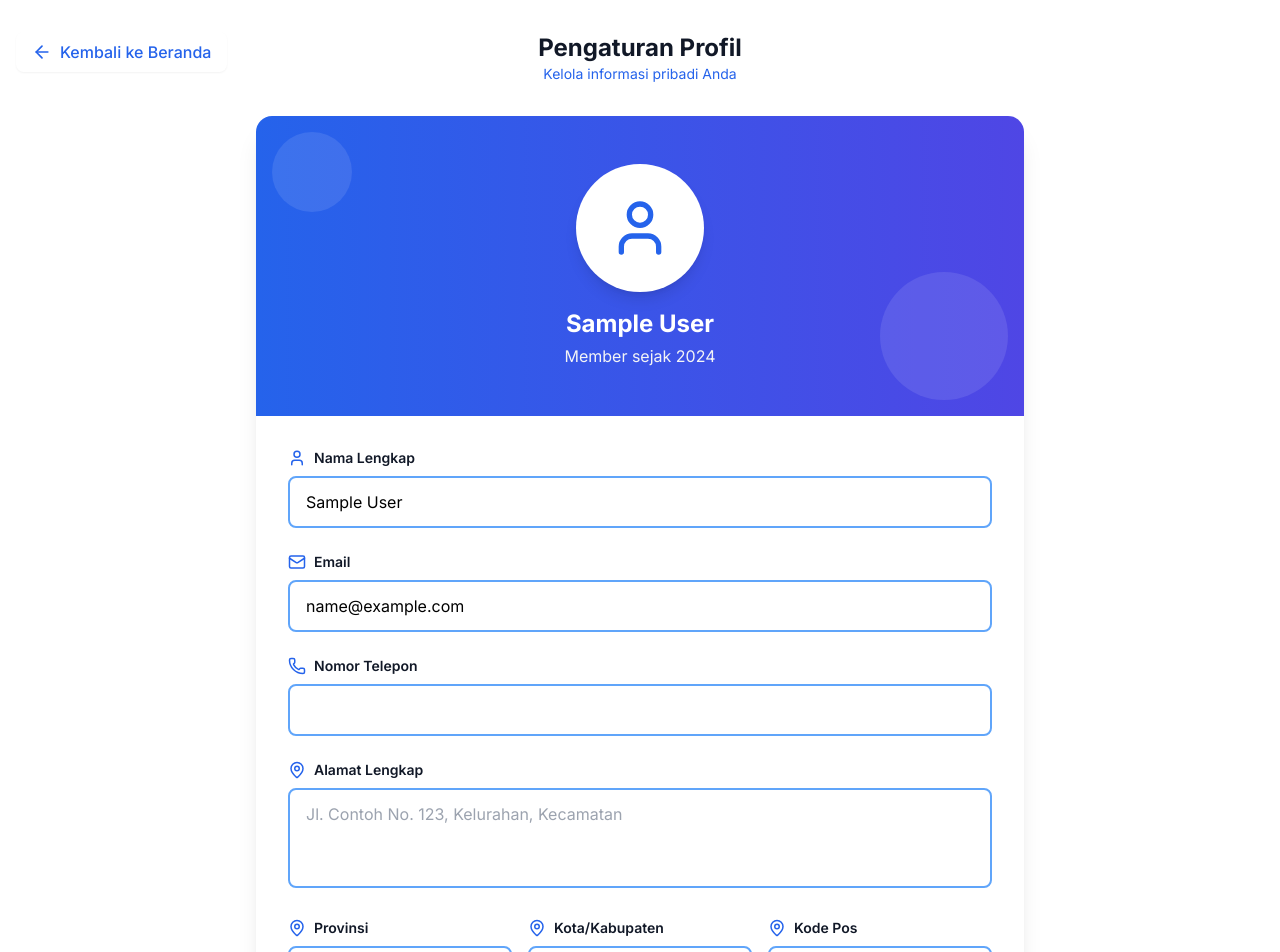
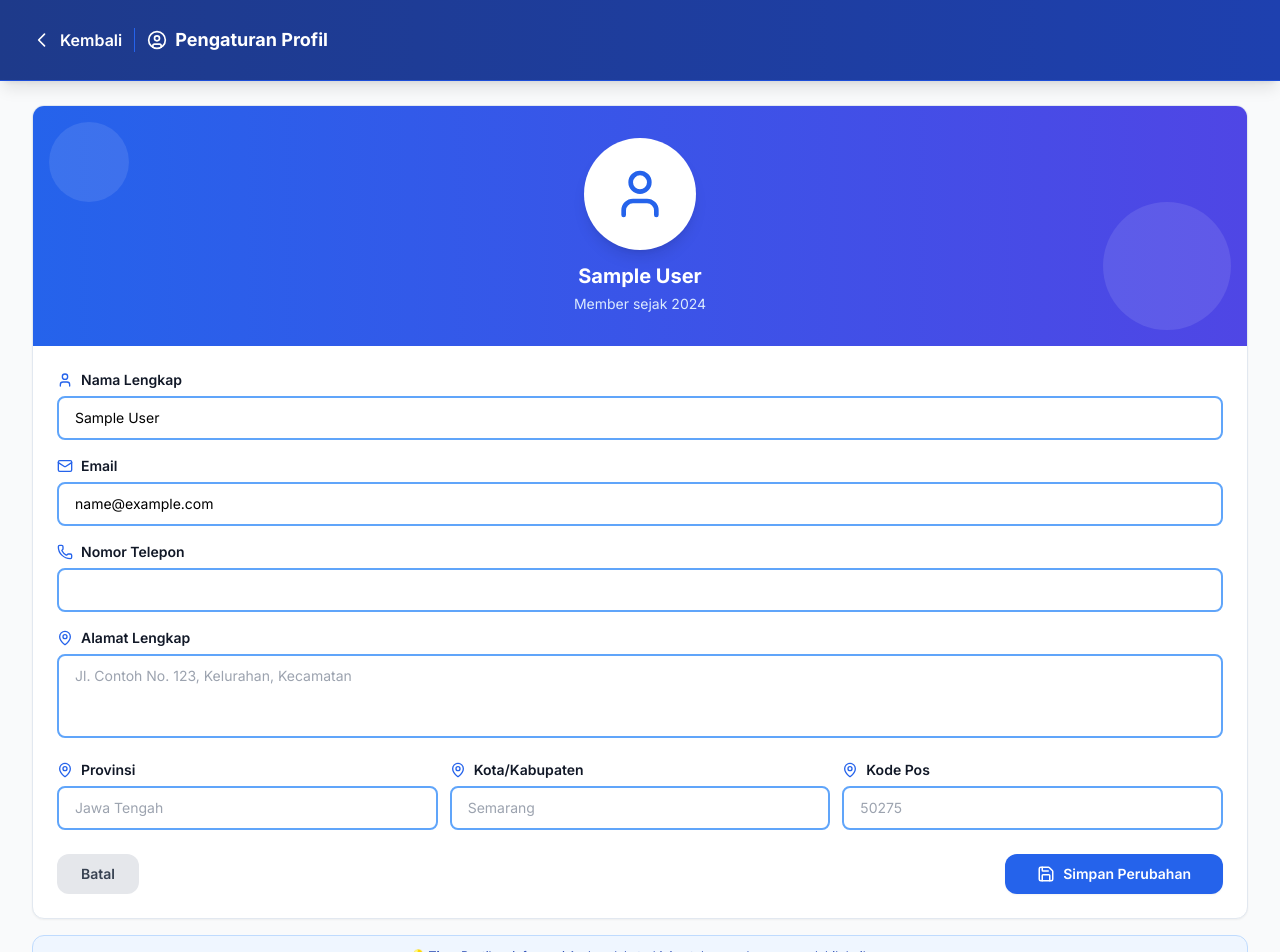
Before and after one commit to Tengku-Abah/Tubes-PBP, a Next.js app: page /Profile in a window 1280 px wide. Shown: the top 952 px of the page. Built offline with nearby package versions, Linux system fonts and the light colour scheme; no server answers; the database is empty; sample sign-in values are in the browser's storage.

Commit message:
UPDATE : Profile page UI and fix bug avatar

```diff
--- a/src/app/Profile/page.tsx
+++ b/src/app/Profile/page.tsx
@@ -1,5 +1,5 @@
 'use client'
-import { User, Mail, Phone, MapPin, Edit2, Save, ArrowLeft, Camera, Trash2 } from 'lucide-react';
+import { User, Mail, Phone, MapPin, Edit2, Save, ArrowLeft, Camera, Trash2, UserCircle } from 'lucide-react';
 import { useState, useEffect, useRef } from 'react';
 import { useRouter } from 'next/navigation';
 import { getCurrentUser } from '../../lib/auth';
@@ -233,8 +233,17 @@ export default function ProfileSettings() {
           setAvatarPath(upData.path);
           sessionStorage.setItem('user_avatar_url', upData.url);
           sessionStorage.setItem('user_avatar_path', upData.path);
+
+          // Update user object in sessionStorage with avatar
+          const currentUser = getCurrentUser();
+          if (currentUser) {
+            const updatedUser = { ...currentUser, avatar_url: upData.url, avatar: upData.url };
+            sessionStorage.setItem('user', JSON.stringify(updatedUser));
+            // Dispatch custom event to notify other components
+            window.dispatchEvent(new CustomEvent('userAvatarUpdated', { detail: { avatarUrl: upData.url } }));
+          }
+
           try {
-            const currentUser = getCurrentUser();
             if (currentUser?.id) {
               await fetch('/api/user', {
                 method: 'PUT',
@@ -277,9 +286,18 @@ export default function ProfileSettings() {
       setAvatarPath(signData.path);
       sessionStorage.setItem('user_avatar_url', urlData.publicUrl);
       sessionStorage.setItem('user_avatar_path', signData.path);
+
+      // Update user object in sessionStorage with avatar
+      const currentUser = getCurrentUser();
+      if (currentUser) {
+        const updatedUser = { ...currentUser, avatar_url: urlData.publicUrl, avatar: urlData.publicUrl };
+        sessionStorage.setItem('user', JSON.stringify(updatedUser));
+        // Dispatch custom event to notify other components
+        window.dispatchEvent(new CustomEvent('userAvatarUpdated', { detail: { avatarUrl: urlData.publicUrl } }));
+      }
+
       // Simpan path ke database users.user_avatar
       try {
-        const currentUser = getCurrentUser();
         if (currentUser?.id) {
           await fetch('/api/user', {
             method: 'PUT',
@@ -319,9 +337,18 @@ export default function ProfileSettings() {
       setAvatarPath(null);
       sessionStorage.removeItem('user_avatar_url');
       sessionStorage.removeItem('user_avatar_path');
+
+      // Update user object in sessionStorage to remove avatar
+      const currentUser = getCurrentUser();
+      if (currentUser) {
+        const updatedUser = { ...currentUser, avatar_url: undefined, avatar: undefined };
+        sessionStorage.setItem('user', JSON.stringify(updatedUser));
+        // Dispatch custom event to notify other components
+        window.dispatchEvent(new CustomEvent('userAvatarUpdated', { detail: { avatarUrl: null } }));
+      }
+
       // Hapus path avatar di database
       try {
-        const currentUser = getCurrentUser();
         if (currentUser?.id) {
           await fetch('/api/user', {
             method: 'PUT',
@@ -363,44 +390,55 @@ export default function ProfileSettings() {
 
   if (loading) {
     return (
-      <div className="min-h-screen bg-white flex items-center justify-center">
+      <div className="min-h-screen bg-gray-50 flex items-center justify-center">
         <div className="text-center">
-          <div className="animate-spin rounded-full h-12 w-12 border-b-2 border-primary-600 mx-auto mb-4"></div>
-          <p className="text-primary-600">Memuat data profil...</p>
+          <div className="animate-spin rounded-full h-12 w-12 border-b-2 border-blue-600 mx-auto mb-4"></div>
+          <p className="text-blue-600 font-semibold">Memuat data profil...</p>
         </div>
       </div>
     );
   }
 
   return (
-    <div className="min-h-screen bg-white py-8 px-4">
-      {/* Back Button - Positioned at screen edge */}
-      <button
-        onClick={handleBackToHome}
-        className="fixed top-8 left-4 z-10 flex items-center gap-2 px-4 py-2 text-primary-600 hover:text-primary-800 hover:bg-white/50 rounded-lg transition-all duration-200 group shadow-sm"
-      >
-        <ArrowLeft size={20} className="group-hover:-translate-x-1 transition-transform duration-200" />
-        <span className="font-medium">Kembali ke Beranda</span>
-      </button>
+    <div className="min-h-screen bg-gray-50">
+      {/* Header - Sticky */}
+      <header className="sticky top-0 z-50 bg-gradient-to-r from-blue-900 to-blue-800 border-b border-blue-700 shadow-lg">
+        <div className="max-w-[1400px] mx-auto px-6 lg:px-8">
+          <div className="flex items-center justify-between h-16 md:h-20">
+            {/* Back Button & Title */}
+            <div className="flex items-center gap-3">
+              <button
+                onClick={handleBackToHome}
+                className="flex items-center gap-2 text-white hover:text-blue-100 transition-colors group"
+              >
+                <svg className="w-6 h-6 md:w-5 md:h-5 transition-transform group-hover:-translate-x-1" fill="none" stroke="currentColor" viewBox="0 0 24 24">
+                  <path strokeLinecap="round" strokeLinejoin="round" strokeWidth={2} d="M15 19l-7-7 7-7" />
+                </svg>
+                <span className="font-semibold text-sm md:text-base">Kembali</span>
+              </button>
+              <div className="hidden sm:block w-px h-6 bg-blue-600"></div>
+              <h1 className="hidden sm:flex items-center gap-2 text-base md:text-lg font-bold text-white">
+                <UserCircle className="w-5 h-5" />
+                Pengaturan Profil
+              </h1>
+            </div>
+          </div>
+        </div>
+      </header>
 
-      <div className="max-w-3xl mx-auto">
-        {/* Page Title - Centered */}
-        <div className="text-center mb-8">
-          <h1 className="text-2xl font-bold text-gray-900">Pengaturan Profil</h1>
-          <p className="text-sm text-primary-600">Kelola informasi pribadi Anda</p>
-        </div>
+      <div className="max-w-[1400px] mx-auto px-6 lg:px-8 py-6">
 
         {/* Profile Card */}
-        <div className="bg-white rounded-2xl shadow-xl overflow-hidden">
+        <div className="bg-white rounded-xl shadow-sm border border-slate-200 overflow-hidden">
           {/* Header with Avatar */}
-          <div className="bg-gradient-to-r from-blue-600 to-indigo-600 px-8 py-12 text-center relative">
+          <div className="bg-gradient-to-r from-blue-600 to-indigo-600 px-6 py-8 text-center relative">
             <div className="absolute top-0 left-0 w-full h-full opacity-10">
               <div className="absolute top-4 left-4 w-20 h-20 bg-white rounded-full"></div>
               <div className="absolute bottom-4 right-4 w-32 h-32 bg-white rounded-full"></div>
             </div>
             <div className="relative">
               <div
-                className="w-32 h-32 bg-white rounded-full mx-auto mb-4 flex items-center justify-center shadow-lg overflow-hidden relative cursor-pointer hover:ring-2 hover:ring-white/70 transition"
+                className="w-28 h-28 bg-white rounded-full mx-auto mb-3 flex items-center justify-center shadow-lg overflow-hidden relative cursor-pointer hover:ring-4 hover:ring-white/30 transition group"
                 onClick={handleAvatarClick}
                 title={isEditing ? 'Klik untuk mengganti foto' : undefined}
               >
@@ -408,7 +446,7 @@ export default function ProfileSettings() {
                   // eslint-disable-next-line @next/next/no-img-element
                   <img src={avatarUrl} alt="Foto Profil" className="w-full h-full object-cover" />
                 ) : (
-                  <User size={64} className="text-primary-600" />
+                  <User size={56} className="text-primary-600" />
                 )}
                 {uploadingAvatar && (
                   <div className="absolute inset-0 bg-white/80 backdrop-blur-[1px] flex items-center justify-center">
@@ -416,6 +454,12 @@ export default function ProfileSettings() {
                       className="w-10 h-10 border-4 border-primary-500 border-t-transparent rounded-full animate-spin"
                       aria-label="Mengunggah foto"
                     />
+                  </div>
+                )}
+                {/* Overlay hint on hover */}
+                {isEditing && !uploadingAvatar && (
+                  <div className="absolute inset-0 bg-black/0 group-hover:bg-black/40 flex items-center justify-center transition-all">
+                    <Camera className="w-8 h-8 text-white opacity-0 group-hover:opacity-100 transition-opacity" />
                   </div>
                 )}
               </div>
@@ -427,18 +471,32 @@ export default function ProfileSettings() {
                 className="hidden"
                 onChange={handleAvatarInputChange}
               />
-              <h2 className="text-2xl font-bold text-white">{profile.name}</h2>
-              <p className="text-gray-100 mt-1">Member sejak 2024</p>
+              <h2 className="text-xl font-bold text-white">{profile.name}</h2>
+              <p className="text-blue-100 text-sm mt-1">Member sejak 2024</p>
+
+              {/* Avatar Actions - Only show when editing */}
+              {isEditing && avatarUrl && !uploadingAvatar && (
+                <button
+                  onClick={(e) => {
+                    e.stopPropagation();
+                    handleAvatarRemove();
+                  }}
+                  className="mt-3 inline-flex items-center gap-1.5 px-3 py-1.5 bg-red-500/90 hover:bg-red-600 text-white text-xs font-semibold rounded-lg transition-all"
+                >
+                  <Trash2 className="w-3 h-3" />
+                  Hapus Foto
+                </button>
+              )}
             </div>
           </div>
 
           {/* Form Section */}
-          <div className="p-8">
-            <div className="space-y-6">
+          <div className="p-6">
+            <div className="space-y-4">
               {/* Nama */}
               <div className="group">
-                <label className="flex items-center text-sm font-semibold text-gray-900 mb-2">
-                  <User size={18} className="mr-2 text-primary-600" />
+                <label className="flex items-center text-sm font-semibold text-gray-900 mb-1.5">
+                  <User size={16} className="mr-2 text-primary-600" />
                   Nama Lengkap
                 </label>
                 <input
@@ -446,7 +504,7 @@ export default function ProfileSettings() {
                   value={isEditing ? tempProfile.name : profile.name}
                   onChange={(e) => handleChange('name', e.target.value)}
                   disabled={!isEditing}
-                  className={`w-full px-4 py-3 rounded-lg border-2 transition-all ${isEditing
+                  className={`w-full px-4 py-2.5 text-sm rounded-lg border-2 transition-all ${isEditing
                       ? 'border-primary-400 focus:border-primary-600 focus:outline-none bg-white'
                       : 'border-gray-200 bg-gray-50 text-gray-700'
                     }`}
@@ -455,8 +513,8 @@ export default function ProfileSettings() {
 
               {/* Email */}
               <div className="group">
-                <label className="flex items-center text-sm font-semibold text-gray-900 mb-2">
-                  <Mail size={18} className="mr-2 text-primary-600" />
+                <label className="flex items-center text-sm font-semibold text-gray-900 mb-1.5">
+                  <Mail size={16} className="mr-2 text-primary-600" />
                   Email
                 </label>
                 <input
@@ -464,7 +522,7 @@ export default function ProfileSettings() {
                   value={isEditing ? tempProfile.email : profile.email}
                   onChange={(e) => handleChange('email', e.target.value)}
                   disabled={!isEditing}
-                  className={`w-full px-4 py-3 rounded-lg border-2 transition-all ${isEditing
+                  className={`w-full px-4 py-2.5 text-sm rounded-lg border-2 transition-all ${isEditing
                       ? 'border-primary-400 focus:border-primary-600 focus:outline-none bg-white'
                       : 'border-gray-200 bg-gray-50 text-gray-700'
                     }`}
@@ -473,8 +531,8 @@ export default function ProfileSettings() {
 
               {/* No HP */}
               <div className="group">
-                <label className="flex items-center text-sm font-semibold text-gray-900 mb-2">
-                  <Phone size={18} className="mr-2 text-primary-600" />
+                <label className="flex items-center text-sm font-semibold text-gray-900 mb-1.5">
+                  <Phone size={16} className="mr-2 text-primary-600" />
                   Nomor Telepon
                 </label>
                 <input
@@ -482,7 +540,7 @@ export default function ProfileSettings() {
                   value={isEditing ? tempProfile.phone : profile.phone}
                   onChange={(e) => handleChange('phone', e.target.value)}
                   disabled={!isEditing}
-                  className={`w-full px-4 py-3 rounded-lg border-2 transition-all ${isEditing
+                  className={`w-full px-4 py-2.5 text-sm rounded-lg border-2 transition-all ${isEditing
                       ? 'border-primary-400 focus:border-primary-600 focus:outline-none bg-white'
                       : 'border-gray-200 bg-gray-50 text-gray-700'
                     }`}
@@ -491,8 +549,8 @@ export default function ProfileSettings() {
 
               {/* Alamat */}
               <div className="group">
-                <label className="flex items-center text-sm font-semibold text-gray-900 mb-2">
-                  <MapPin size={18} className="mr-2 text-primary-600" />
+                <label className="flex items-center text-sm font-semibold text-gray-900 mb-1.5">
+                  <MapPin size={16} className="mr-2 text-primary-600" />
                   Alamat Lengkap
                 </label>
                 <textarea
@@ -500,7 +558,7 @@ export default function ProfileSettings() {
                   onChange={(e) => handleChange('address', e.target.value)}
                   disabled={!isEditing}
                   rows={3}
-                  className={`w-full px-4 py-3 rounded-lg border-2 transition-all resize-none ${isEditing
+                  className={`w-full px-4 py-2.5 text-sm rounded-lg border-2 transition-all resize-none ${isEditing
                       ? 'border-primary-400 focus:border-primary-600 focus:outline-none bg-white'
                       : 'border-gray-200 bg-gray-50 text-gray-700'
                     }`}
@@ -509,11 +567,11 @@ export default function ProfileSettings() {
               </div>
 
               {/* Grid for Provinsi, Kota, Kode Pos */}
-              <div className="grid grid-cols-1 md:grid-cols-3 gap-4">
+              <div className="grid grid-cols-1 md:grid-cols-3 gap-3">
                 {/* Provinsi */}
                 <div className="group">
-                  <label className="flex items-center text-sm font-semibold text-gray-900 mb-2">
-                    <MapPin size={18} className="mr-2 text-primary-600" />
+                  <label className="flex items-center text-sm font-semibold text-gray-900 mb-1.5">
+                    <MapPin size={16} className="mr-2 text-primary-600" />
                     Provinsi
                   </label>
                   <input
@@ -521,7 +579,7 @@ export default function ProfileSettings() {
                     value={isEditing ? tempProfile.Provinsi : profile.Provinsi}
                     onChange={(e) => handleChange('Provinsi', e.target.value)}
                     disabled={!isEditing}
-                    className={`w-full px-4 py-3 rounded-lg border-2 transition-all ${isEditing
+                    className={`w-full px-4 py-2.5 text-sm rounded-lg border-2 transition-all ${isEditing
                         ? 'border-primary-400 focus:border-primary-600 focus:outline-none bg-white'
                         : 'border-gray-200 bg-gray-50 text-gray-700'
                       }`}
@@ -531,8 +589,8 @@ export default function ProfileSettings() {
 
                 {/* Kota */}
                 <div className="group">
-                  <label className="flex items-center text-sm font-semibold text-gray-900 mb-2">
-                    <MapPin size={18} className="mr-2 text-primary-600" />
+                  <label className="flex items-center text-sm font-semibold text-gray-900 mb-1.5">
+                    <MapPin size={16} className="mr-2 text-primary-600" />
                     Kota/Kabupaten
                   </label>
                   <input
@@ -540,7 +598,7 @@ export default function ProfileSettings() {
                     value={isEditing ? tempProfile.Kota : profile.Kota}
                     onChange={(e) => handleChange('Kota', e.target.value)}
                     disabled={!isEditing}
-                    className={`w-full px-4 py-3 rounded-lg border-2 transition-all ${isEditing
+                    className={`w-full px-4 py-2.5 text-sm rounded-lg border-2 transition-all ${isEditing
                         ? 'border-primary-400 focus:border-primary-600 focus:outline-none bg-white'
                         : 'border-gray-200 bg-gray-50 text-gray-700'
                       }`}
@@ -550,8 +608,8 @@ export default function ProfileSettings() {
 
                 {/* Kode Pos */}
                 <div className="group">
-                  <label className="flex items-center text-sm font-semibold text-gray-900 mb-2">
-                    <MapPin size={18} className="mr-2 text-primary-600" />
+                  <label className="flex items-center text-sm font-semibold text-gray-900 mb-1.5">
+                    <MapPin size={16} className="mr-2 text-primary-600" />
                     Kode Pos
                   </label>
                   <input
@@ -560,7 +618,7 @@ export default function ProfileSettings() {
                     onChange={(e) => handleChange('Kode_pose', e.target.value)}
                     disabled={!isEditing}
                     maxLength={5}
-                    className={`w-full px-4 py-3 rounded-lg border-2 transition-all ${isEditing
+                    className={`w-full px-4 py-2.5 text-sm rounded-lg border-2 transition-all ${isEditing
                         ? 'border-primary-400 focus:border-primary-600 focus:outline-none bg-white'
                         : 'border-gray-200 bg-gray-50 text-gray-700'
                       }`}
@@ -571,30 +629,31 @@ export default function ProfileSettings() {
             </div>
 
             {/* Action Buttons */}
-            <div className="mt-8 flex gap-3">
+            <div className="mt-6 flex justify-between gap-3">
               {!isEditing ? (
                 <button
                   onClick={handleEdit}
-                  className="flex-1 bg-gradient-to-r from-blue-600 to-indigo-600 text-white py-3 rounded-lg font-semibold hover:from-blue-700 hover:to-indigo-700 transition-all shadow-lg hover:shadow-xl flex items-center justify-center gap-2"
+                  className="bg-gradient-to-r from-blue-600 to-indigo-600 text-white px-6 py-2.5 rounded-xl text-sm font-semibold hover:from-blue-700 hover:to-indigo-700 transition-all shadow-sm hover:shadow flex items-center justify-center gap-2"
                 >
-                  <Edit2 size={20} />
+                  <Edit2 size={18} />
                   Edit Profil
                 </button>
               ) : (
                 <>
                   <button
+                    onClick={handleCancel}
+                    disabled={saving || uploadingAvatar}
+                    className="px-6 bg-gray-200 text-gray-700 py-2.5 rounded-xl text-sm font-semibold hover:bg-gray-300 transition-all flex items-center justify-center gap-2 disabled:opacity-60 disabled:cursor-not-allowed"
+                  >
+                    Batal
+                  </button>
+                  <button
                     onClick={handleSave}
                     disabled={saving || uploadingAvatar}
-                    className="flex-1 bg-gradient-to-r from-blue-600 to-indigo-600 text-white py-3 rounded-lg font-semibold hover:from-blue-700 hover:to-indigo-700 transition-all shadow-lg hover:shadow-xl flex items-center justify-center gap-2 disabled:opacity-60"
+                    className="px-8 bg-primary-600 hover:bg-primary-700 text-white py-2.5 rounded-xl text-sm font-semibold transition-all shadow-sm flex items-center justify-center gap-2 disabled:opacity-60 disabled:cursor-not-allowed"
                   >
-                    <Save size={20} />
-                    {saving || uploadingAvatar ? 'Menyimpan...' : 'Simpan'}
-                  </button>
-                  <button
-                    onClick={handleCancel}
-                    className="flex-1 bg-gray-200 text-gray-700 py-3 rounded-lg font-semibold hover:bg-gray-300 transition-all flex items-center justify-center gap-2"
-                  >
-                    Batal
+                    <Save size={18} />
+                    {saving || uploadingAvatar ? 'Menyimpan...' : 'Simpan Perubahan'}
                   </button>
                 </>
               )}
@@ -603,8 +662,8 @@ export default function ProfileSettings() {
         </div>
 
         {/* Info Card */}
-        <div className="mt-6 bg-blue-50 border-2 border-blue-200 rounded-xl p-4">
-          <p className="text-sm text-blue-800 text-center">
+        <div className="mt-4 bg-blue-50 border border-blue-200 rounded-xl p-3">
+          <p className="text-xs text-blue-800 text-center">
             <span className="font-semibold">💡 Tips:</span> Pastikan informasi Anda selalu terkini untuk pengalaman yang lebih baik
           </p>
         </div>
--- a/src/components/UserProfileDropdown.tsx
+++ b/src/components/UserProfileDropdown.tsx
@@ -51,6 +51,19 @@ export default function UserProfileDropdown({ user }: UserProfileDropdownProps)
     }
     // eslint-disable-next-line react-hooks/exhaustive-deps
   }, [isOpen])
+
+  // Listen for avatar updates from Profile page
+  useEffect(() => {
+    const handleAvatarUpdate = (event: CustomEvent) => {
+      const newAvatarUrl = event.detail?.avatarUrl
+      setAvatarUrl(newAvatarUrl)
+    }
+
+    window.addEventListener('userAvatarUpdated', handleAvatarUpdate as EventListener)
+    return () => {
+      window.removeEventListener('userAvatarUpdated', handleAvatarUpdate as EventListener)
+    }
+  }, [])
 
   const handleProfileClick = () => {
     router.push('/Profile')
```
